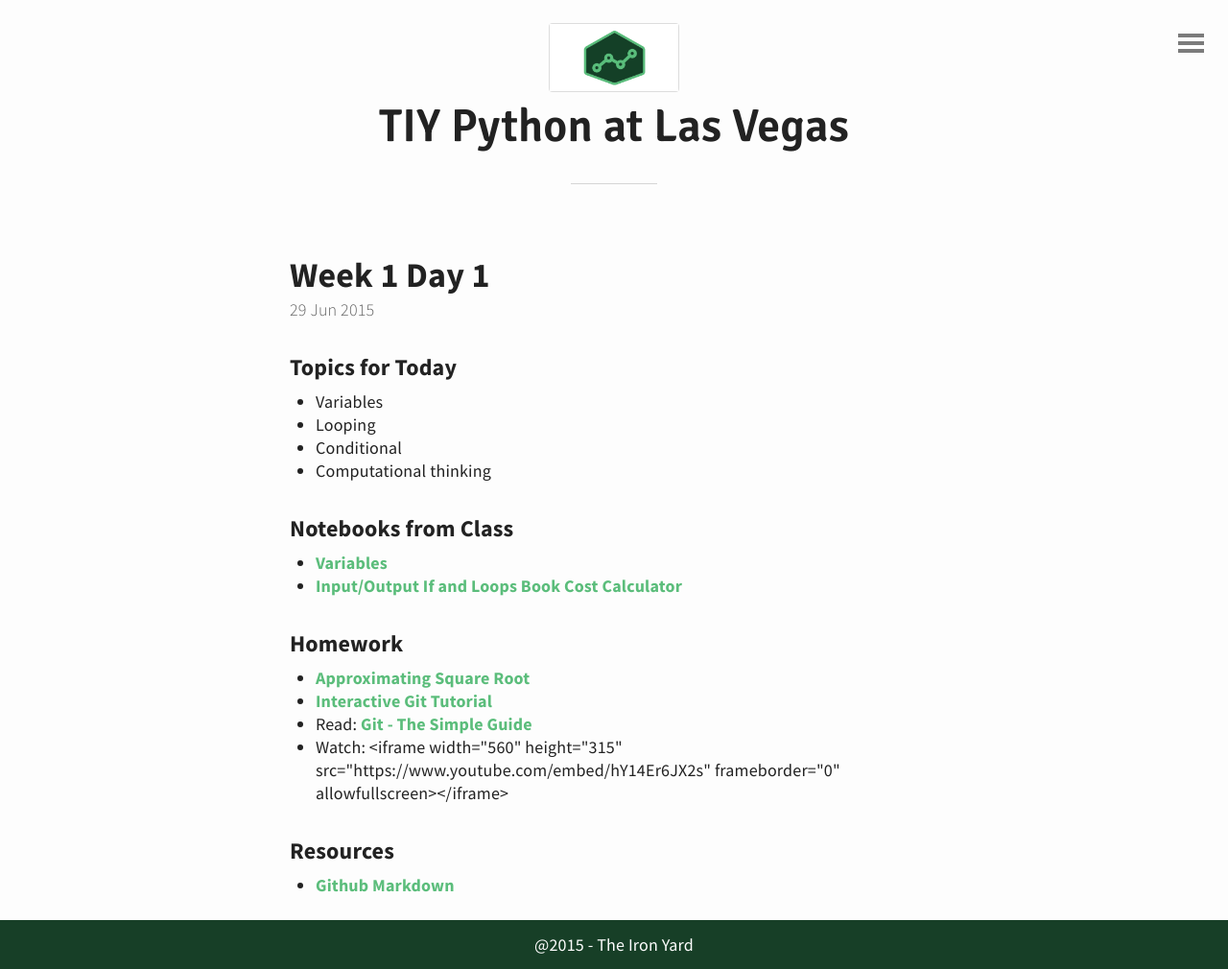
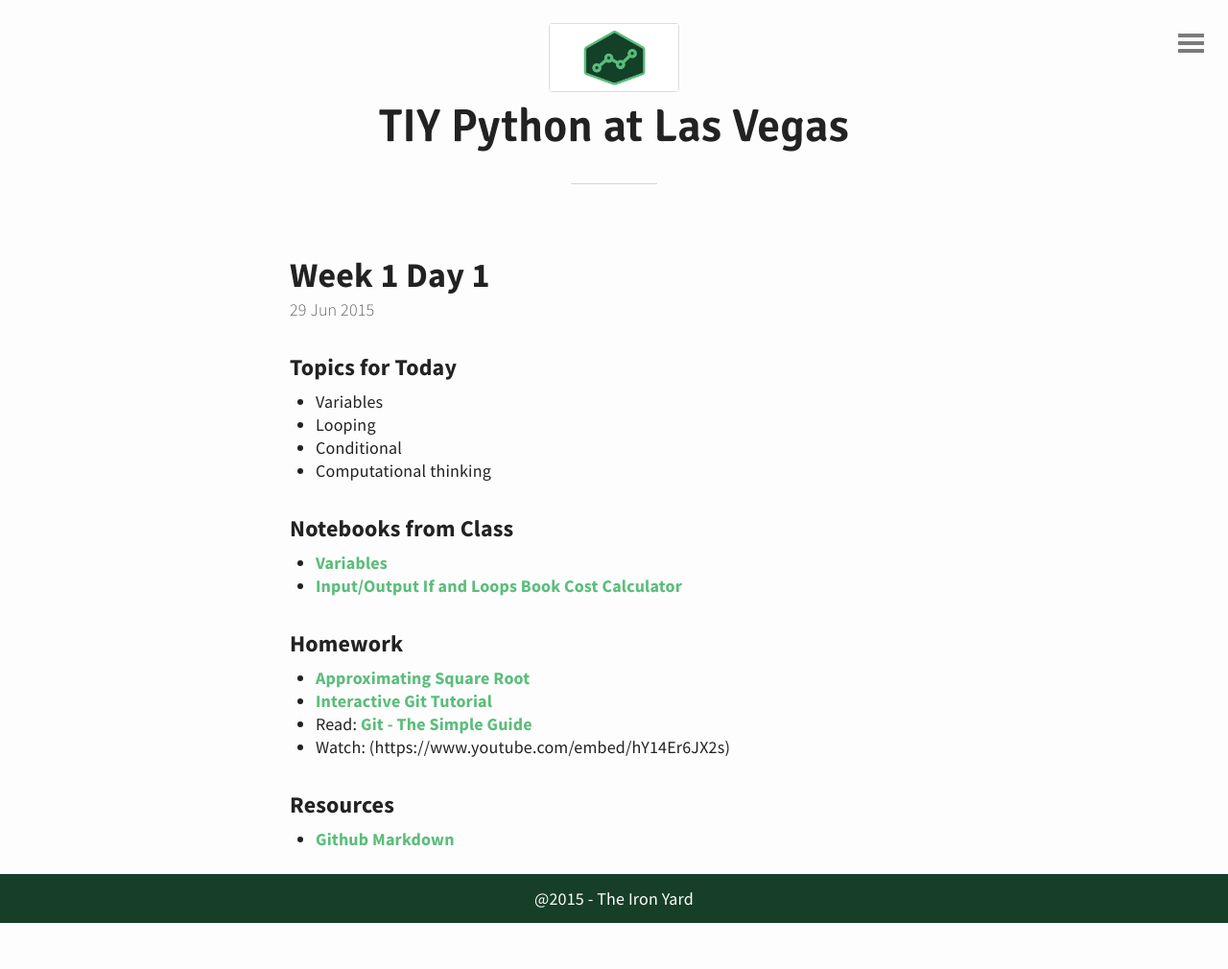
Before and after one commit to tiy-lv-python-2015-06/tiy-lv-python-2015-06.github.io, a Jekyll site: the page built from _posts/2015-06-29-Week-1-Day-1-Summary.md, in a window 1280 px wide. Shown: the whole page at 96% size. Built offline with Jekyll 4.4.1, drawn with Linux system fonts in a browser that asks for light colours; after the commit the page ends 962 px from its top, so only the background shows below that.

Commit message:
Fixing youtube link

```diff
--- a/_posts/2015-06-29-Week-1-Day-1-Summary.md
+++ b/_posts/2015-06-29-Week-1-Day-1-Summary.md
@@ -18,7 +18,7 @@ title: Week 1 Day 1
 * [Approximating Square Root](https://github.com/tiy-lv-python-2015-06/approximate-square-root)
 * [Interactive Git Tutorial](https://try.github.io/levels/1/challenges/1)
 * Read: [Git - The Simple Guide](https://rogerdudler.github.io/git-guide/)
-* Watch: <iframe width="560" height="315" src="https://www.youtube.com/embed/hY14Er6JX2s" frameborder="0" allowfullscreen></iframe>
+* Watch: (https://www.youtube.com/embed/hY14Er6JX2s)
 
 ### Resources
 * [Github Markdown](https://help.github.com/articles/github-flavored-markdown/)
```
